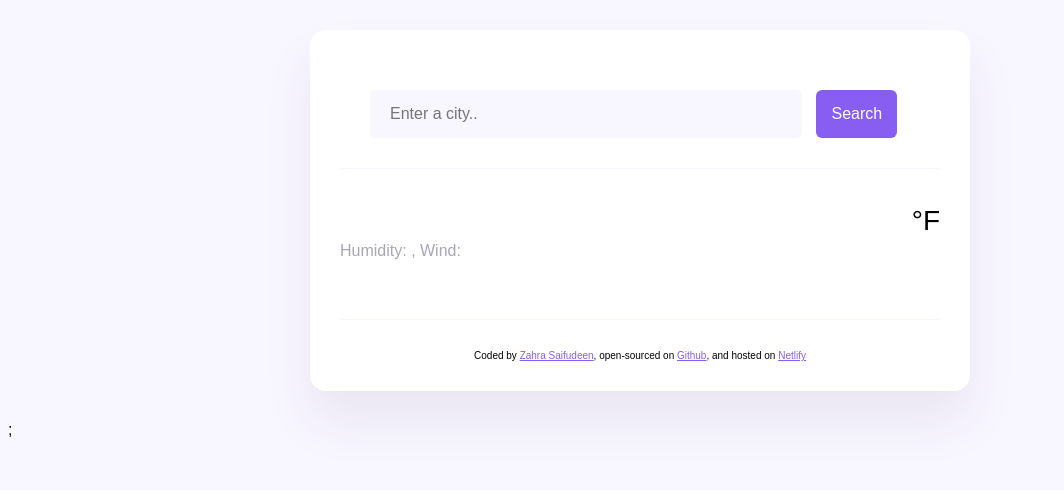
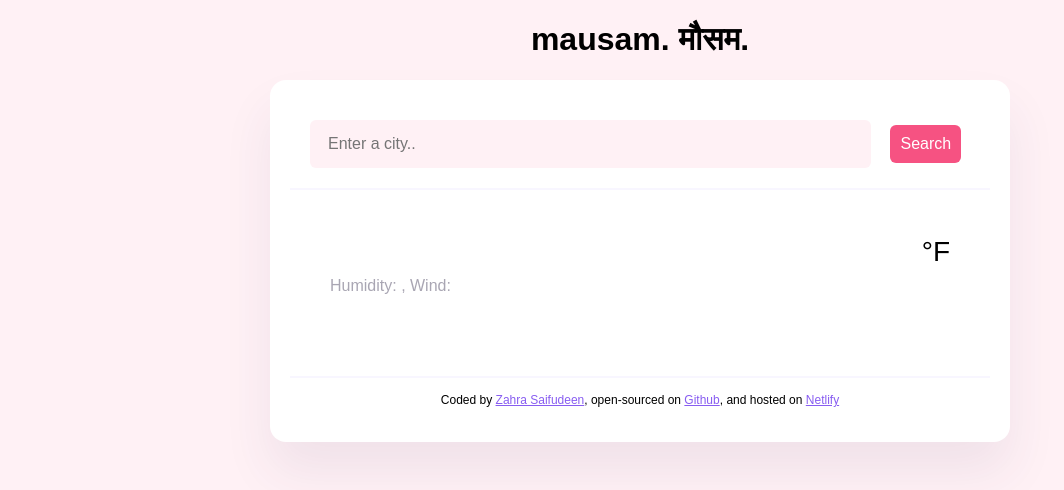
Before and after one commit to zsaifude/Mausam_official, a plain HTML site: page index.html in a window 1280 px wide. Shown: the whole page, without its empty margins (0-1064 px from the left). Drawn offline with nearby package versions, Linux system fonts and the light colour scheme; no server answers; a web font is replaced by a local one.

Commit message:
CSS design updates

```diff
--- a/index.html
+++ b/index.html
@@ -21,9 +21,13 @@
     <script src="https://cdn.jsdelivr.net/npm/axios@1.6.7/dist/axios.min.js"></script>
   </head>
   <body>
-    <h1 class="Welcome to Mausam"></h1>
+    <h1 class="weather-title">
+      <span class="english"> mausam.</span>
+      <span class="hindi">मौसम.</span>
+    </h1>
     <div class="weather-app">
       <header>
+        <div class="searchCity">
           <form class="search-form-input" id="search-form">
             <input
               type="search"
@@ -34,10 +38,11 @@
             />
             <input type="submit" value="Search" class="search-form-button" />
           </form>
+        </div>
       </header>
       <main>
         <div class="weather-app-data">
-          <div>
+          <div class="city-container">
             <h1 class="weather-app-city" id="city"></h1>
             <p class="weather-app-details">
               <span id="time"></span> <span id="description"></span>
@@ -67,6 +72,5 @@
       </footer>
     </div>
     <script src="src/index.js"></script>
-    ;
   </body>
 </html>
--- a/src/index.js
+++ b/src/index.js
@@ -61,7 +61,7 @@ function formatDay(timestamp) {
 
 function getForecast(city) {
   let apiKey = "20bfabd69c52457ct188of3a615fa588";
-  let apiUrl = `https://api.shecodes.io/weather/v1/forecast?query=${city}&key=${apiKey}&units=metric`;
+  let apiUrl = `https://api.shecodes.io/weather/v1/forecast?query=${city}&key=${apiKey}&units=imperial`;
   axios(apiUrl).then(displayForecast);
   console.log(apiUrl);
 }
--- a/src/style.css
+++ b/src/style.css
@@ -1,5 +1,13 @@
+.weather-title {
+  text-align: center;
+}
+
 body {
-  background-color: #f8f6ff;
+  background-color: #fff1f5;
+  justify-content: space-evenly;
+  margin-bottom: 50px auto;
+  display: block;
+  padding-bottom: 20px;
   font-family: "Funnel Display", sans-serif;
   font-optical-sizing: auto;
   font-weight: weight;
@@ -12,30 +20,37 @@ a {
 
 .weather-app {
   background-color: white;
-  max-width: 600px;
-  margin: 30px auto;
+  max-width: 700px;
+  margin: 10px auto;
+  display: block;
+  justify-content: space-between;
   box-shadow: 0 30px 50px rgba(65, 50, 100, 0.08);
   border-radius: 16px;
-  padding: 30px;
+  padding: 20px;
 }
 
 header {
-  border-bottom: 1px solid #f8f6ff;
-  padding: 30px;
+  border-bottom: 2px solid #f8f6ff;
+  padding: 20px;
 }
 
 .search-form-input-bar {
-  background-color: #f8f6ff;
+  background-color: #fff1f5;
   border: none;
   border-radius: 6px;
-  width: 80%;
-  padding: 15px 20px;
+  width: 85%;
+  padding: 15px 18px;
   font-size: 16px;
+  font-family: "Funnel Display", sans-serif;
+  font-optical-sizing: auto;
+  font-weight: weight;
+  font-style: normal;
 }
 
 .search-form-button {
-  background-color: rgb(136, 93, 241);
-  padding: 15px;
+  background-color: rgb(246, 82, 130);
+  padding: 10px;
+  margin-left: 15px;
   border: none;
   font-size: 16px;
   border-radius: 6px;
@@ -44,84 +59,38 @@ header {
   font-optical-sizing: auto;
   font-weight: weight;
   font-style: normal;
-  margin-left: 10px;
 }
 
 .search-form-button:hover {
-  background: #885df1;
   color: white;
   cursor: pointer;
 }
 main {
-  padding: 30px 0;
+  padding: 20px;
+  display: block;
+  margin: auto;
+  justify-content: space-evenly;
 }
 .weather-app-data {
   display: flex;
   justify-content: space-between;
+  padding: 20px;
 }
 
+.city-container {
+  display: block;
+  justify-content: space-evenly;
+}
 .weather-app-city {
-  margin: 0;
-  font-size: 38px;
-  line-height: 48px;
+  font-size: 44px;
   font-weight: 500;
-  line-height: 24px;
+  line-height: 10px;
 }
 
 .weather-app-details {
   color: rgba(39, 33, 66, 0.4);
   font-size: 16px;
   font-weight: 500;
-  line-height: 24px;
-}
-
-.weather-app-temperature-container {
-  display: flex;
-}
-
-.weather-emoji {
-  width: 88px;
-  height: 88px;
-}
-
-.weather-app-temperature-value {
-  font-size: 88px;
-  font-weight: bold;
-  line-height: 88px;
-}
-
-.weather-unit {
-  font-size: 28px;
-  margin-top: 6px;
-}
-
-.weather-forecast {
-  display: flex;
-  justify-content: space-around;
-  margin-top: 10px;
-}
-
-.weather-forecast-weekday {
-  text-align: center;
-  justify-content: center;
-  color: rgba(39, 33, 66, 0.4);
-  font-size: 16px;
-  line-height: 20px;
-}
-
-.weather-forecast-icon {
-  width: 88px;
-}
-
-.weather-forecast-temperatures {
-  text-align: center;
-  display: flex;
-  color: rgb(246, 82, 130);
-  margin-top: 10px;
-}
-
-.weather-forecast-temperature {
-  padding: 0 7.5px;
 }
 
 #humidity {
@@ -132,10 +101,64 @@ main {
   color: rgb(246, 82, 130);
 }
 
+.weather-app-temperature-container {
+  display: flex;
+  justify-content: space-evenly;
+}
+
+.weather-emoji {
+  width: 88px;
+  height: 88px;
+}
+
+.weather-app-temperature-value {
+  font-size: 96px;
+  font-weight: bold;
+  line-height: 88px;
+}
+
+.weather-unit {
+  font-size: 28px;
+
+  margin-top: 6px;
+}
+
+.weather-forecast {
+  display: flex;
+  justify-content: space-between;
+  margin-top: 15px;
+}
+
+.weather-forecast-weekday {
+  text-align: center;
+  justify-content: space-between;
+  color: rgba(39, 33, 66, 0.4);
+  font-size: 16px;
+}
+
+.weather-forecast-icon {
+  width: 88px;
+  justify-content: space-evenly;
+}
+
+.weather-forecast-temperatures {
+  text-align: center;
+  display: flex;
+  justify-content: space-evenly;
+  margin-bottom: 15px;
+  color: rgb(246, 82, 130);
+}
+
+.weather-forecast-temperature {
+  padding: 10px;
+  justify-content: space-evenly;
+}
+
 footer {
-  border-top: 1px solid #f8f6ff;
-  padding: 30px 0 0 0;
+  border-top: 2px solid #f8f6ff;
   text-align: center;
-  font-size: 10px;
+  padding: 15px;
+  margin-top: 10px;
+  font-size: 12px;
   color: rgba (0, 0, 0, 0.6);
 }
```
Lines whose indentation alone changed are shown as unchanged.
